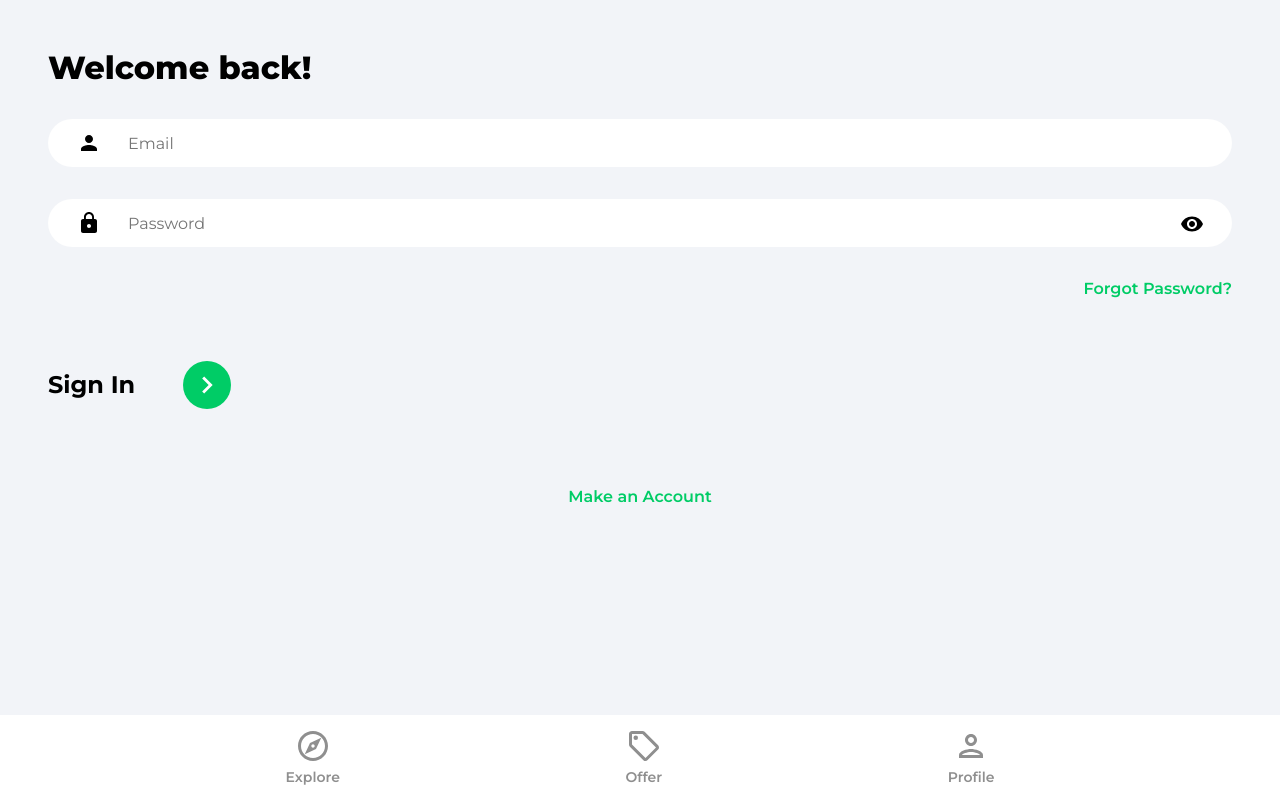
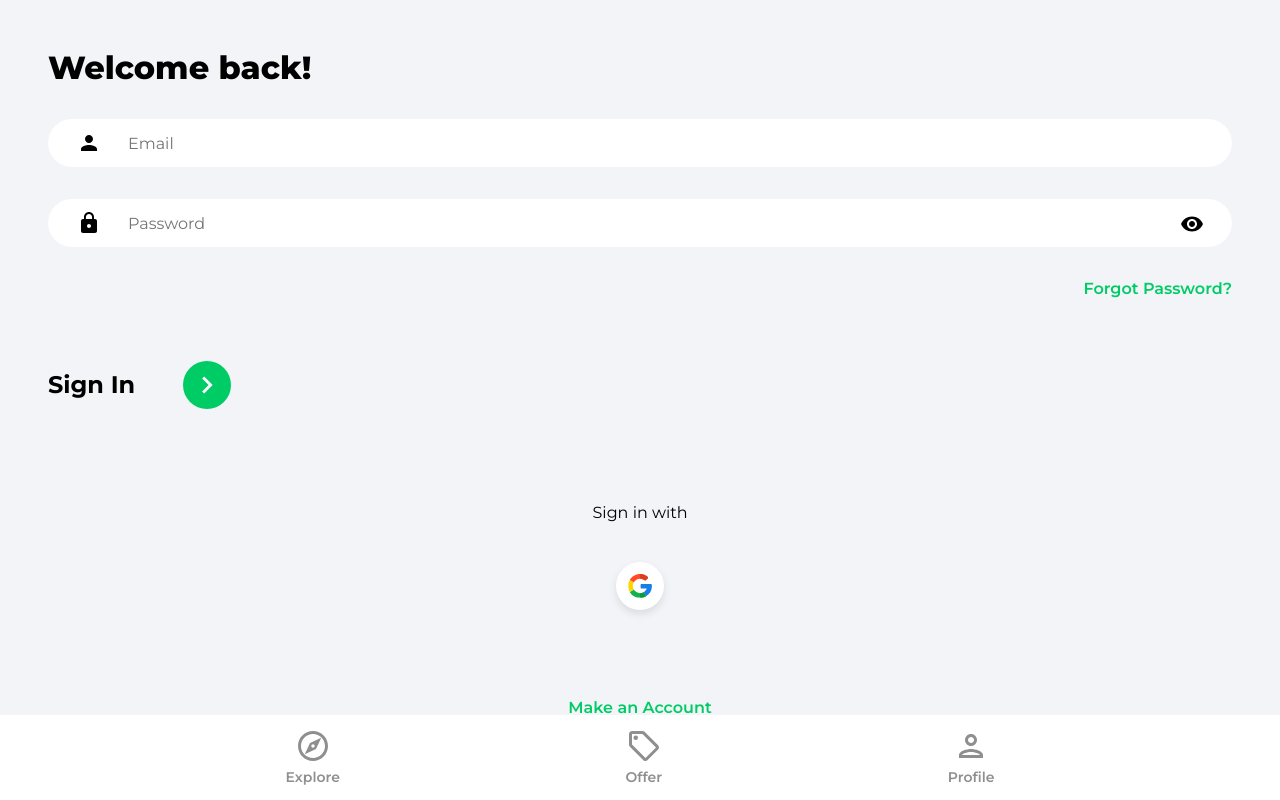
Before and after one commit to kvnwdev/house-marketplace, a React (Create React App) app: page /sign-in in a window 1280 px wide. Built offline with nearby package versions, Linux system fonts and the light colour scheme; no server answers.

Commit message:
Added Google OAuth

```diff
--- /dev/null
+++ b/src/components/OAuth.jsx
@@ -0,0 +1,44 @@
+import { useLocation, useNavigate } from 'react-router-dom';
+import { getAuth, signInWithPopup, GoogleAuthProvider } from 'firebase/auth';
+import { doc, setDoc, getDoc, serverTimestamp } from 'firebase/firestore';
+import { db } from '../firebase.config';
+import { toast } from 'react-toastify';
+import googleIcon from '../assets/svg/googleIcon.svg';
+
+function OAuth() {
+  const navigate = useNavigate();
+  const location = useLocation();
+
+  const onGoogleClick = async () => {
+    try {
+      const auth = getAuth();
+      const provider = new GoogleAuthProvider();
+      const result = await signInWithPopup(auth, provider);
+      const user = result.user;
+
+      const docRef = doc(db, 'users', user.uid);
+      const docSnap = await getDoc(docRef);
+
+      if (!docSnap.exists()) {
+        await setDoc(doc(db, 'users', user.uid), {
+          name: user.displayName,
+          email: user.email,
+          timestamp: serverTimestamp(),
+        });
+      }
+      navigate('/');
+    } catch (error) {
+      toast.error('Could not authenticate with Google');
+    }
+  };
+
+  return (
+    <div className='socialLogin'>
+      <p>Sign {location.pathname === '/sign-up' ? 'up' : 'in'} with</p>
+      <button className='socialIconDiv' onClick={onGoogleClick}>
+        <img className='socialIconImg' src={googleIcon} alt='Google' />
+      </button>
+    </div>
+  );
+}
+export default OAuth;
--- a/src/pages/SignIn.jsx
+++ b/src/pages/SignIn.jsx
@@ -2,6 +2,7 @@
 import { toast } from 'react-toastify';
 import { Link, useNavigate } from 'react-router-dom';
 import { getAuth, signInWithEmailAndPassword } from 'firebase/auth';
+import OAuth from '../components/OAuth';
 import { ReactComponent as ArrowRightIcon } from '../assets/svg/keyboardArrowRightIcon.svg';
 import visibilityIcon from '../assets/svg/visibilityIcon.svg';
 
@@ -90,7 +91,7 @@
             </div>
           </form>
 
-          {/* Google OAuth */}
+          <OAuth />
 
           <Link to='/sign-up' className='registerLink'>
             Make an Account
--- a/src/pages/SignUp.jsx
+++ b/src/pages/SignUp.jsx
@@ -6,6 +6,7 @@
   createUserWithEmailAndPassword,
   updateProfile,
 } from 'firebase/auth';
+import OAuth from '../components/OAuth';
 import { setDoc, doc, serverTimestamp } from 'firebase/firestore';
 import { db } from '../firebase.config';
 import { ReactComponent as ArrowRightIcon } from '../assets/svg/keyboardArrowRightIcon.svg';
@@ -110,7 +111,7 @@
             </div>
           </form>
 
-          {/* Google OAuth */}
+          <OAuth />
 
           <Link to='/sign-in' className='registerLink'>
             Have an Account? Sign In
```
